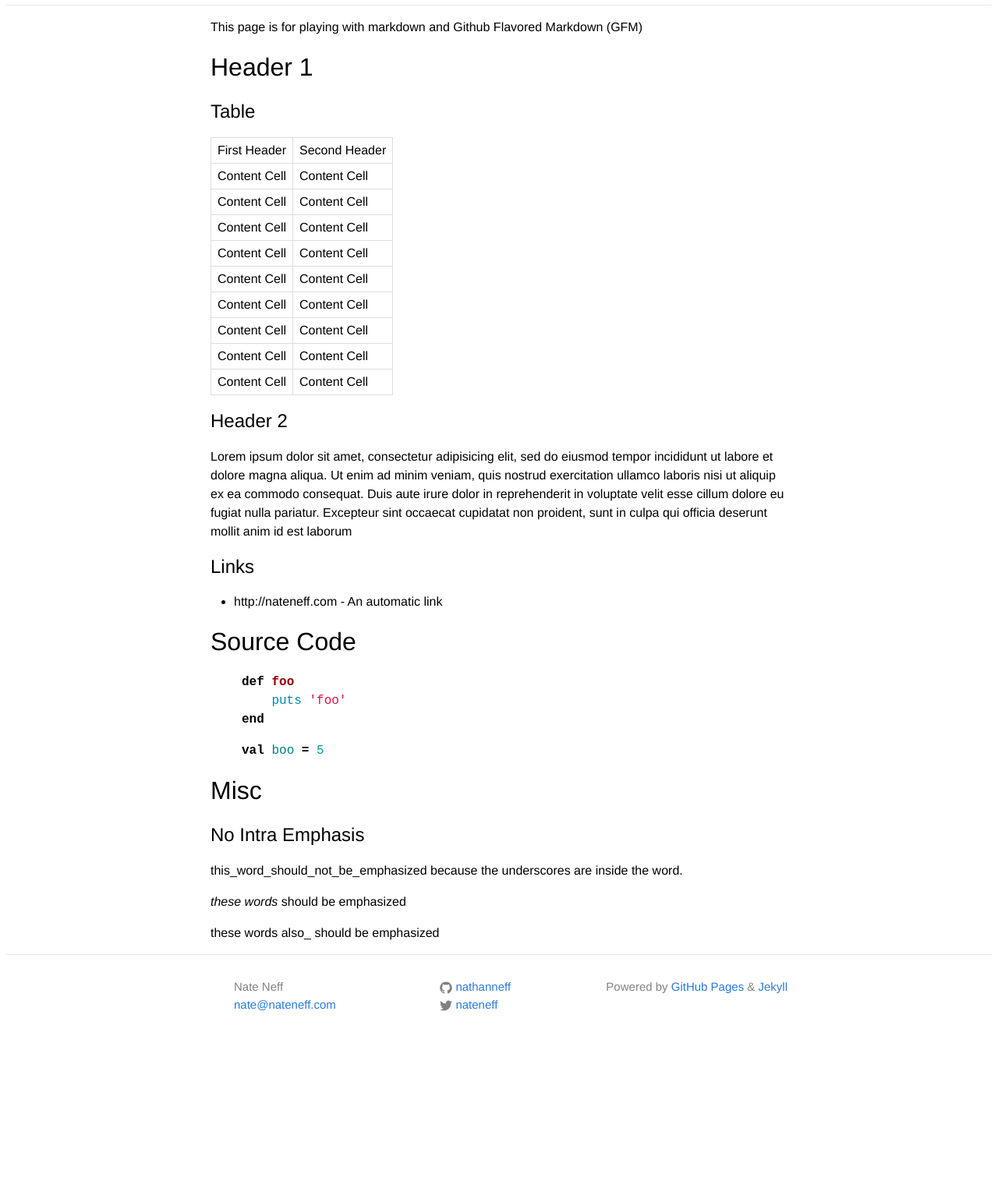
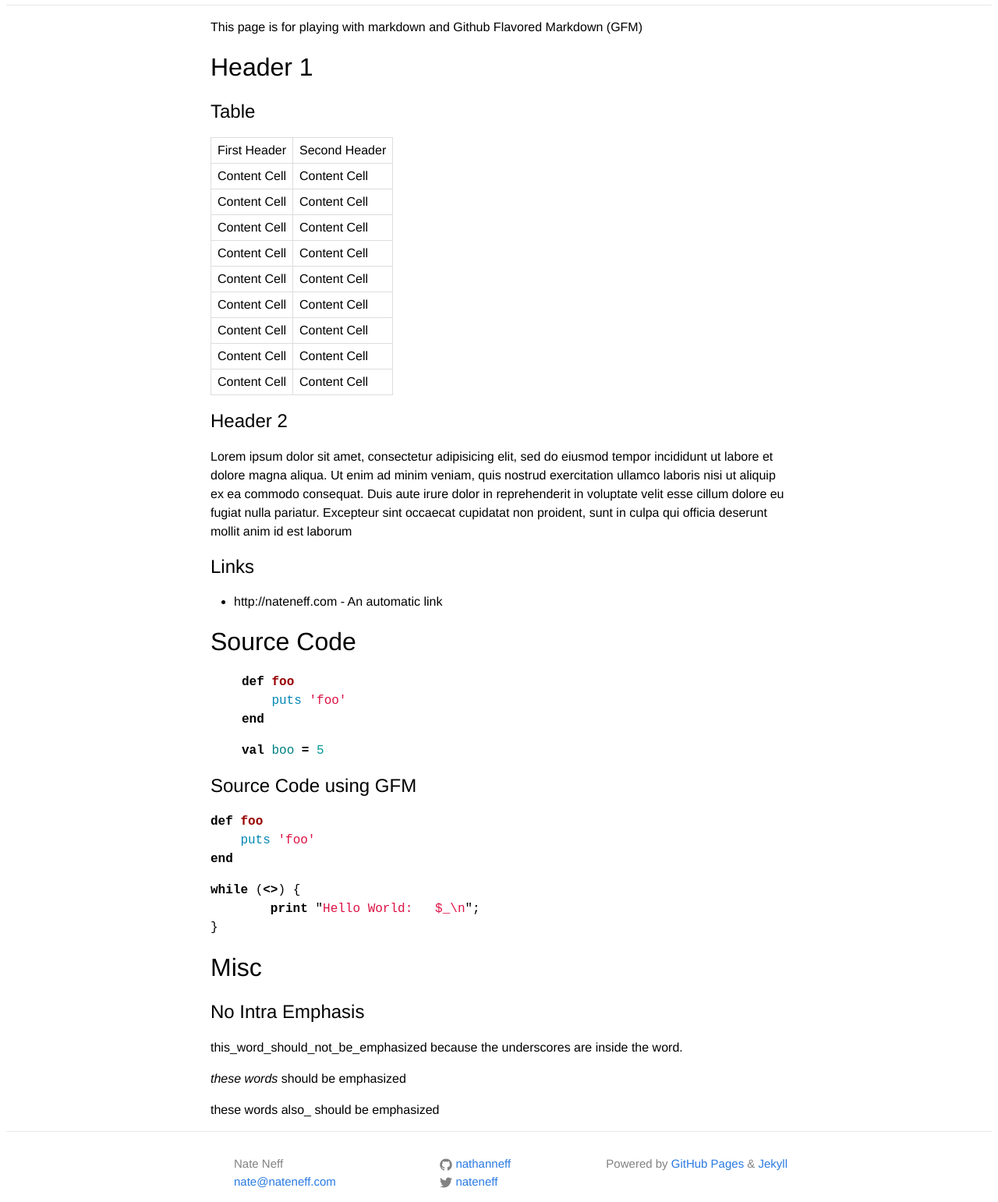
Before and after one commit to NathanNeff/nathanneff.github.io, a Jekyll site: the page built from sandbox.md, in a window 1280 px wide, cut to the strip 212-1754 px from the top of the page. Shown: the whole strip at 78% size. Built offline with Jekyll 4.4.1, drawn with Linux system fonts in a browser that asks for light colours; Markdown is read by kramdown in place of the engine named in the settings; before the commit the page ends 1527 px from its top, so only the background shows below that.

````diff
--- a/sandbox.md
+++ b/sandbox.md
@@ -46,6 +46,20 @@
 val boo = 5
 {% endhighlight ruby %}
 
+## Source Code using GFM
+
+```ruby
+def foo
+    puts 'foo'
+end
+```
+
+```perl
+while (<>) {
+        print "Hello World:   $_\n";
+}
+```
+
 # Misc
 
 ## No Intra Emphasis
````
